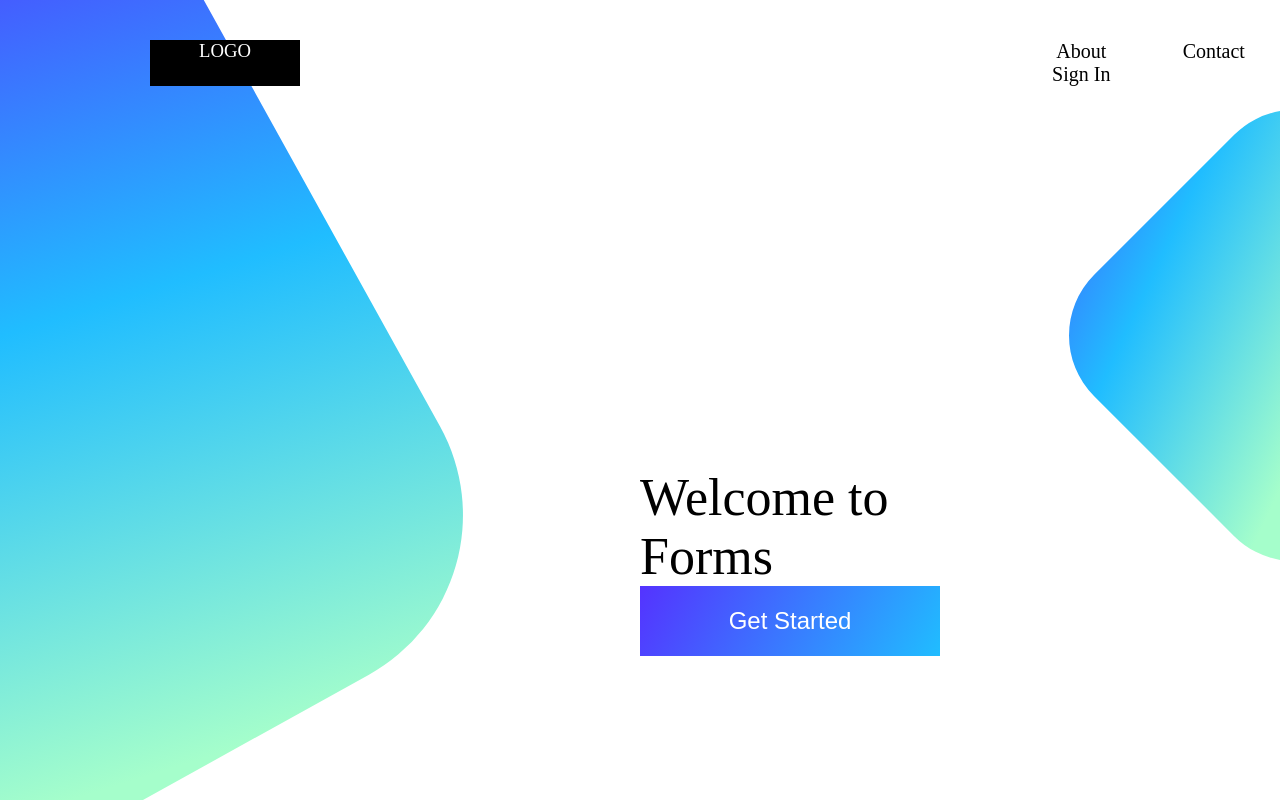
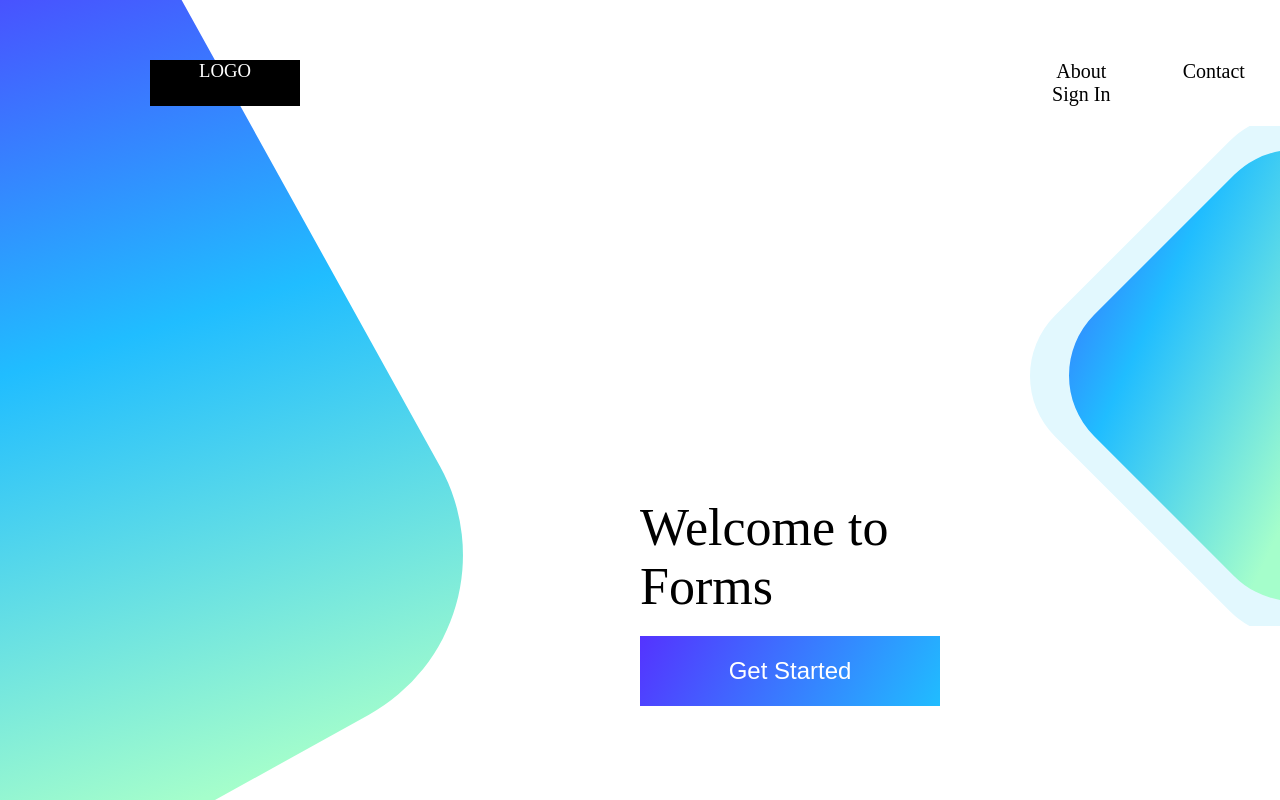
Before and after one commit to Shishir-Ashok/G-forms_spinoff, a React (Create React App) app: page / in a window 1280 px wide. Shown: the top 800 px of the page. Built offline with nearby package versions, Linux system fonts and the light colour scheme.

Commit message:
added signin bg

```diff
--- a/src/Pages/LandingPage/Content.jsx
+++ b/src/Pages/LandingPage/Content.jsx
@@ -10,9 +10,9 @@ export default function Content() {
             className="Content-main_rect"
             alt="Main rectangle"
             />
-
         <div className="welcome">
-          <div className="Content-main_square" alt="Main rectangle" />
+            <div className="Content-main_square-faded" alt="Faded square" />
+            <div className="Content-main_square" alt="Main square" />
             <h1 className="welcomeHeader">Welcome to Forms</h1>
             <button className="getStarted">Get Started</button>
         </div>
--- a/src/Pages/LandingPage/Content.scss
+++ b/src/Pages/LandingPage/Content.scss
@@ -5,13 +5,18 @@
 .Content {
   display: grid;
   grid-template-columns: 1fr 1fr;
+  grid-template-areas:
+    "rect ot";
 }
 .Content-main_rect {
   display: grid;
-  grid-column: 1;
+  grid-column: rect;
   transform: scale(2);
   object-position: -216px 2px;
+  pointer-events: none;
+  cursor: default;
 }
+
 
 .Content-main_square {
   display: grid;
@@ -21,6 +26,17 @@
   background-position: right;
   background-repeat: no-repeat;
 }
+
+.Content-main_square-faded {
+  display: grid;
+  grid-area: sq;
+  object-position: 0px 0px;
+  background-image: url("/assets/svg/Square_main(faded).svg");
+  background-position: right;
+  transform-origin: bottom;
+  background-repeat: no-repeat;
+}
+
 
 .welcome {
   display: grid;
@@ -41,6 +57,7 @@
   grid-area: wc;
   justify-content: left;
   font-size: 52px;
+  padding-bottom: 10px;
   font-weight: 400;
 }
 
@@ -53,6 +70,12 @@
   background-image: linear-gradient(120deg, #5433ff 0%, #20bdff 100%);
   border: none;
   color: white;
+  margin-top: 10px;
   font-weight: 200;
   font-size: 24px;
 }
+
+
+.getStarted:hover {
+  cursor: pointer;
+}
--- a/src/Pages/LandingPage/LandingPage.jsx
+++ b/src/Pages/LandingPage/LandingPage.jsx
@@ -6,8 +6,6 @@ export default function LandingPage() {
     <div>
       <Navbar />
       <Content />
-
-
     </div>
   );
 }
--- a/src/Pages/LandingPage/Navbar.jsx
+++ b/src/Pages/LandingPage/Navbar.jsx
@@ -15,7 +15,6 @@ export default function Navbar() {
                 <NavLink exact activeClassName='linkActive' to='/'>About</NavLink>
                 <NavLink exact activeClassName='linkActive' to='/'>Contact</NavLink>
                 <NavLink exact activeClassName='linkActive' to='/'>Sign In</NavLink>
-                {/* <NavLink to=''>         </NavLink> */}
                 </div>
             </div>
 
--- a/src/Pages/LandingPage/Navbar.scss
+++ b/src/Pages/LandingPage/Navbar.scss
@@ -1,21 +1,25 @@
 .navbar {
-    padding-top: 40px;
+    padding-top: 60px;
+    padding-bottom: 20px;
     display: grid;
     font-family: Montserrat;
     grid-template-columns: 450px 1fr 300px 1fr;
-    position: relative;
 }
-
 
 .navbarRight {
     display: grid;
-    grid-template-columns: repeat( auto-fill, minmax(100px, 1fr) );
+    grid-template-columns: repeat( auto-fill, minmax(100px, 1fr));
+    grid-auto-columns: minmax(min-content, 80px);
     grid-column: 4;
     font-size: 20px;
     font-weight: lighter;
     justify-items: center;
-    align-content: space-around;
-    justify-content: space-between;
+    align-content: space-evenly;
+}
+
+.linkActive{
+    cursor: pointer;
+
 }
 
 .navbarRight,
```
Also changed, not shown: public/assets/svg/Signin_bg(faded).svg (added), public/assets/svg/Signin_bg.svg (added). Lines whose indentation alone changed are shown as unchanged.
